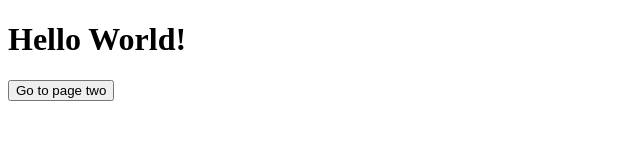
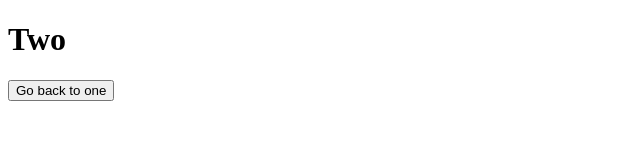
Before and after one commit to samulilaine/samulilaine.github.io, a plain HTML site: page two.html in a window 1280 px wide. Shown: the whole page, without its empty margins (0-640 px from the left). Drawn offline with Linux system fonts and the light colour scheme.

Commit message:
Update two.html

```diff
--- a/two.html
+++ b/two.html
@@ -1,8 +1,8 @@
 <!DOCTYPE html>
 <html>
-  <head><title>My First Page</title></head>
+  <head><title>Page Two</title></head>
   <body>
-    <h1>Hello World!</h1>
-    <a href="two.html"><button>Go to page two</button></a>
+    <h1>Two</h1>
+    <a href="index.html"><button>Go back to one</button></a>
   </body>
 </html>
```
